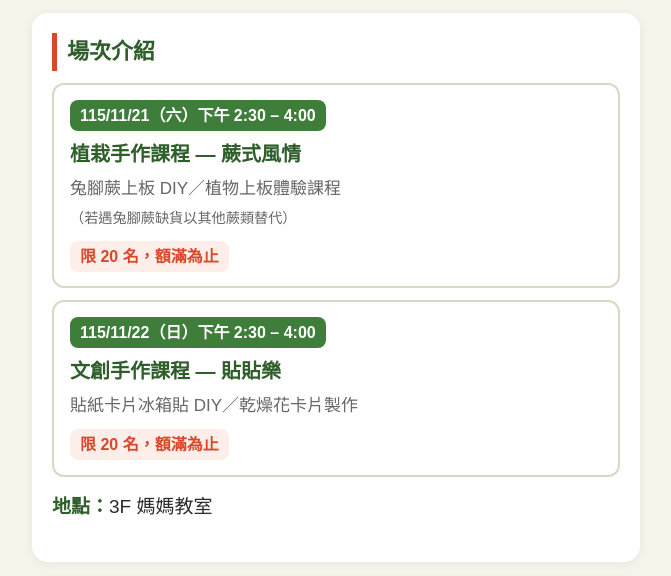
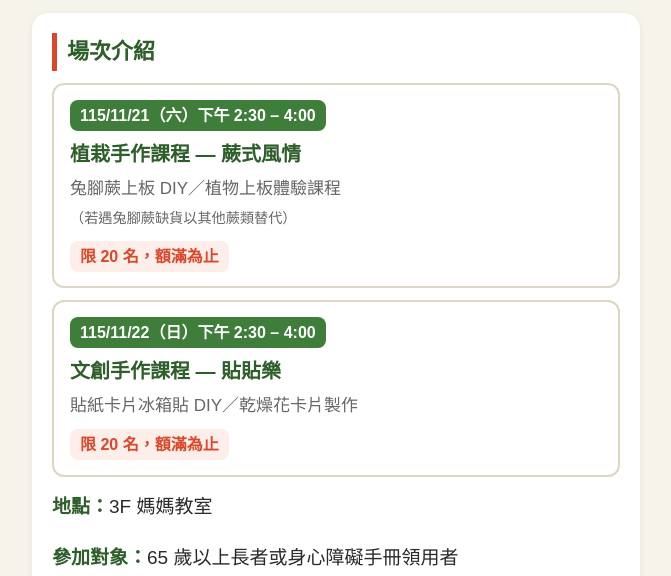
Before and after one commit to empiresun36/balcony-farm, a plain HTML site: page senior-prep/index.html in a window 1280 px wide. Shown: the part 224-800 px from the top of the page, without its empty margins (304-975 px from the left). Drawn offline with Linux system fonts and the light colour scheme.

Commit message:
加註參加對象
Co-Authored-By: Claude Opus 5.5 <noreply@anthropic.com>

```diff
--- a/senior-prep/index.html
+++ b/senior-prep/index.html
@@ -89,6 +89,7 @@
     </div>
 
     <p style="margin-top:14px"><strong style="color:var(--green-d)">地點：</strong>3F 媽媽教室</p>
+    <p style="margin-top:4px"><strong style="color:var(--green-d)">參加對象：</strong>65 歲以上長者或身心障礙手冊領用者</p>
   </section>
 
   <section class="card" id="formCard">
```
